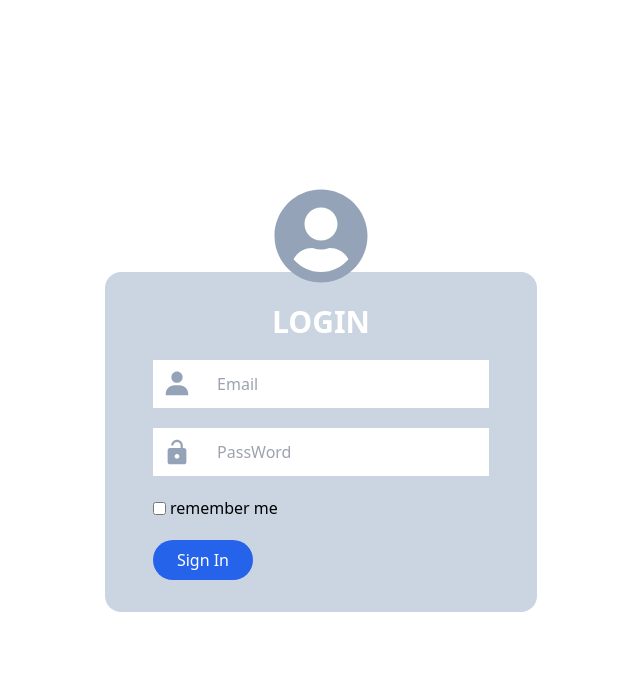
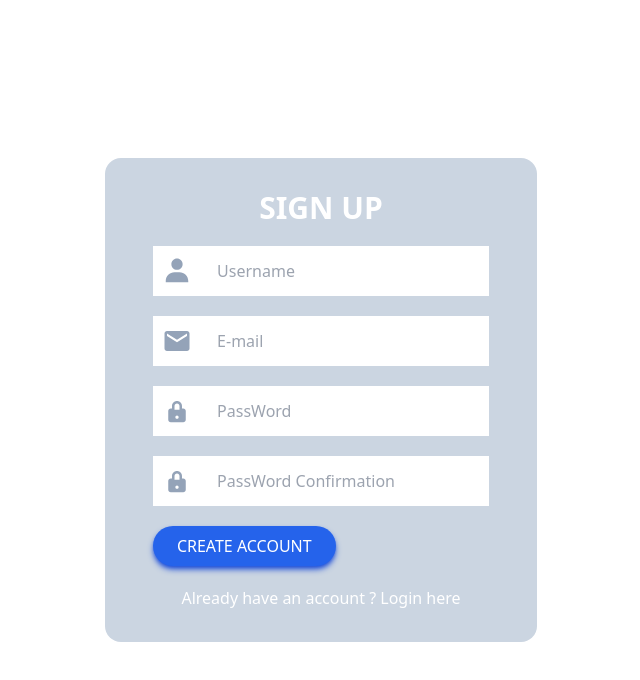
Before and after one commit to Kaghenimbale/school_online, a Next.js app: page / in a window 1280 px wide. Shown: the top 680 px of the page, without its empty margins (319-959 px from the left). Built offline with nearby package versions, Linux system fonts and the light colour scheme.

Commit message:
Add modification to sign In and Sign Up component

```diff
--- a/app/components/SignIn.tsx
+++ b/app/SignIn/page.tsx
@@ -3,7 +3,7 @@
 import React, { useState } from "react";
 import { FaUserCircle } from "react-icons/fa";
 import { BiSolidUser } from "react-icons/bi";
-import { IoMdUnlock } from "react-icons/io";
+import { TiLockClosed } from "react-icons/ti";
 
 const SignIn = () => {
   const [inputValue, setInputValue] = useState({ email: "", password: "" });
@@ -22,7 +22,7 @@ const SignIn = () => {
         <form
           action=""
           method="post"
-          className="flex flex-col items-start px-12 py-8 rounded-2xl gap-5 bg-slate-300"
+          className="flex flex-col justify-center px-12 py-8 rounded-2xl gap-5 bg-slate-300"
         >
           <div className="flex justify-center w-full">
             <h2 className="font-semibold text-center text-white text-3xl">
@@ -30,7 +30,7 @@ const SignIn = () => {
             </h2>
           </div>
           <label htmlFor="email" className="flex items-center">
-            <div className="p-[0.57rem] bg-white">
+            <div className="px-[0.57rem] h-[50px] flex items-center justify-center bg-white">
               <BiSolidUser className="text-3xl text-slate-400" />
             </div>
             <input
@@ -39,12 +39,12 @@ const SignIn = () => {
               type="email"
               name="email"
               placeholder="Email"
-              className="flex py-3 px-4 w-[18rem] outline-none"
+              className="flex h-[50px] px-4 w-[18rem] outline-none"
             />
           </label>
           <label htmlFor="password" className="flex items-center">
-            <div className="p-[0.57rem] bg-white">
-              <IoMdUnlock className="text-3xl text-slate-400" />
+            <div className="px-[0.57rem] h-[50px] flex items-center justify-center bg-white">
+              <TiLockClosed className="text-3xl text-slate-400" />
             </div>
             <input
               onChange={handleChange}
@@ -52,19 +52,20 @@ const SignIn = () => {
               type="password"
               name="password"
               placeholder="PassWord"
-              className="flex py-3 px-4 w-[18rem] outline-none"
+              className="flex h-[50px] px-4 w-[18rem] outline-none"
             />
           </label>
-          <label htmlFor="checkbox" className="flex items-center gap-1">
+          <label htmlFor="checkbox" className="flex justify-start gap-1">
             <input type="checkbox" placeholder="remember me" name="checkbox" />
-            remember me
+            Remember me
           </label>
           <button
-            className="flex text-white bg-blue-600 py-2 px-6 rounded-full"
+            className="flex text-white w-fit shadow-blue-700 shadow-md bg-blue-600 py-2 px-6 rounded-full"
             type="submit"
           >
-            Sign In
+            LOGIN
           </button>
+          <p className="text-white text-center">Forgot Username / Password ?</p>
         </form>
       </div>
     </div>
--- /dev/null
+++ b/app/SignUp/page.tsx
@@ -0,0 +1,103 @@
+"use client";
+
+import React, { useState } from "react";
+import { FaUserCircle } from "react-icons/fa";
+import { BiSolidUser } from "react-icons/bi";
+import { MdEmail } from "react-icons/md";
+import { TiLockClosed } from "react-icons/ti";
+import Link from "next/link";
+
+const SignUp = () => {
+  const [inputValue, setInputValue] = useState({
+    username: "",
+    email: "",
+    password: "",
+    passwordConfirmation: "",
+  });
+  const handleChange = (e: any) => {
+    setInputValue((prev) => ({
+      ...prev,
+      [e.target.name]: e.target.value,
+    }));
+  };
+  return (
+    <div className="flex items-center justify-center h-[100vh]">
+      <div className="w-fit">
+        <form
+          action=""
+          method="post"
+          className="flex flex-col justify-center px-12 py-8 rounded-2xl gap-5 bg-slate-300"
+        >
+          <div className="flex justify-center w-full">
+            <h2 className="font-semibold text-center text-white text-3xl">
+              SIGN UP
+            </h2>
+          </div>
+          <label htmlFor="email" className="flex items-center">
+            <div className="px-[0.57rem] h-[50px] flex items-center justify-center bg-white">
+              <BiSolidUser className="text-3xl text-slate-400" />
+            </div>
+            <input
+              onChange={handleChange}
+              value={inputValue.username}
+              type="text"
+              name="username"
+              placeholder="Username"
+              className="flex h-[50px] px-4 w-[18rem] outline-none"
+            />
+          </label>
+          <label htmlFor="email" className="flex items-center">
+            <div className="px-[0.57rem] h-[50px] flex items-center justify-center bg-white">
+              <MdEmail className="text-3xl text-slate-400" />
+            </div>
+            <input
+              onChange={handleChange}
+              value={inputValue.email}
+              type="email"
+              name="email"
+              placeholder="E-mail"
+              className="flex h-[50px] px-4 w-[18rem] outline-none"
+            />
+          </label>
+          <label htmlFor="password" className="flex items-center">
+            <div className="px-[0.57rem] h-[50px] flex items-center justify-center bg-white">
+              <TiLockClosed className="text-3xl text-slate-400" />
+            </div>
+            <input
+              onChange={handleChange}
+              value={inputValue.password}
+              type="password"
+              name="password"
+              placeholder="PassWord"
+              className="flex h-[50px] px-4 w-[18rem] outline-none"
+            />
+          </label>
+          <label htmlFor="password" className="flex items-center">
+            <div className="px-[0.57rem] h-[50px] flex items-center justify-center bg-white">
+              <TiLockClosed className="text-3xl text-slate-400" />
+            </div>
+            <input
+              onChange={handleChange}
+              value={inputValue.passwordConfirmation}
+              type="password"
+              name="passwordConfirmation"
+              placeholder="PassWord Confirmation"
+              className="flex h-[50px] px-4 w-[18rem] outline-none"
+            />
+          </label>
+          <button
+            className="flex text-white w-fit shadow-blue-700 shadow-md bg-blue-600 py-2 px-6 rounded-full"
+            type="submit"
+          >
+            CREATE ACCOUNT
+          </button>
+          <p className="text-white text-center">
+            Already have an account ? <Link href="/SignIn">Login here</Link>
+          </p>
+        </form>
+      </div>
+    </div>
+  );
+};
+
+export default SignUp;
--- a/app/layout.tsx
+++ b/app/layout.tsx
@@ -5,8 +5,8 @@ import "./globals.css";
 const inter = Inter({ subsets: ["latin"] });
 
 export const metadata: Metadata = {
-  title: "Create Next App",
-  description: "Generated by create next app",
+  title: "School Online",
+  description: "School Online",
 };
 
 export default function RootLayout({
--- a/app/page.tsx
+++ b/app/page.tsx
@@ -1,10 +1,11 @@
-import Image from "next/image";
-import SignIn from "./components/SignIn";
+import SignIn from "./SignIn/page";
+import SignUp from "./SignUp/page";
 
 export default function Home() {
   return (
     <main>
-      <SignIn />
+      {/* <SignIn /> */}
+      <SignUp />
     </main>
   );
 }
```
